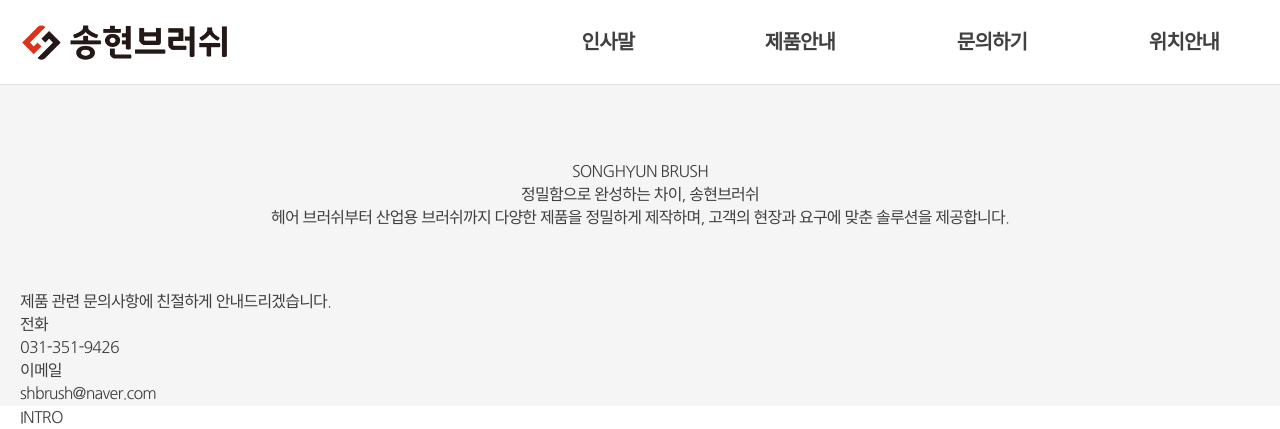
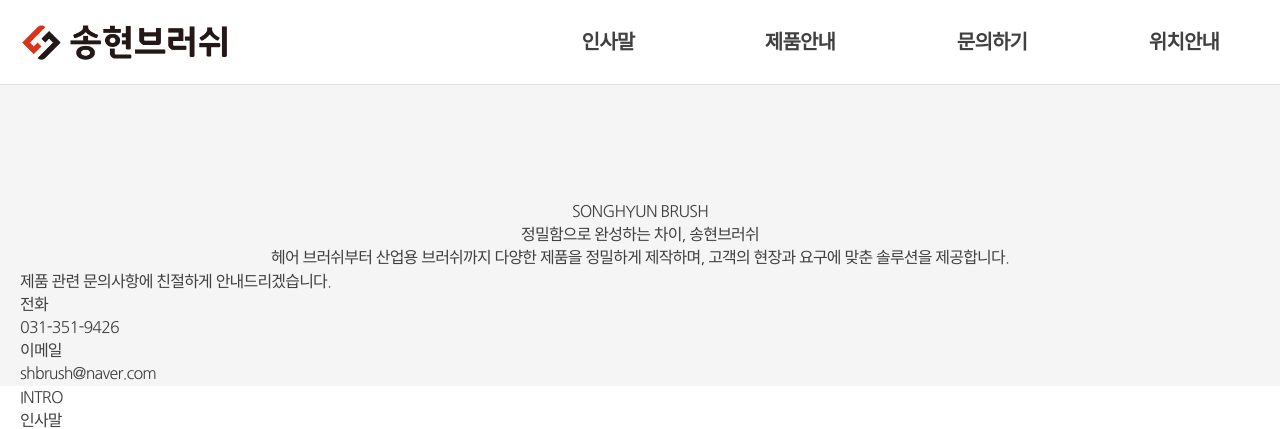
Before and after one commit to shbrush/shbrush, a PHP site: page / in a window 1280 px wide. Shown: the top 429 px of the page. Run offline with PHP 8.4, Linux system fonts and the light colour scheme; some libraries are stand-ins or nearby versions.

Commit message:
Update layout.css

```diff
--- a/css/layout.css
+++ b/css/layout.css
@@ -24,9 +24,16 @@
 
 
 /*main*/
-section.main {background:#f5f5f5; display:flex; align-items:center; justify-content:center; flex-wrap:wrap; padding:100px 0 0;}
-section.main .txt {padding:60px 0; width:100%; text-align:center;}
+section.main {background:#f5f5f5; display:flex; align-items:center; justify-content:center; flex-wrap:wrap;}
+section.main .txt {padding:240px 0 60px; width:100%; text-align:center;}
 section.main .info {width:100%;}
+
+@media all and (min-width:768px) {
+  section.main .txt {padding:200px 0 0;}
+}
+
+@media all and (min-width:1200px) {
+}
 
 
 /*위치안내*/
```
